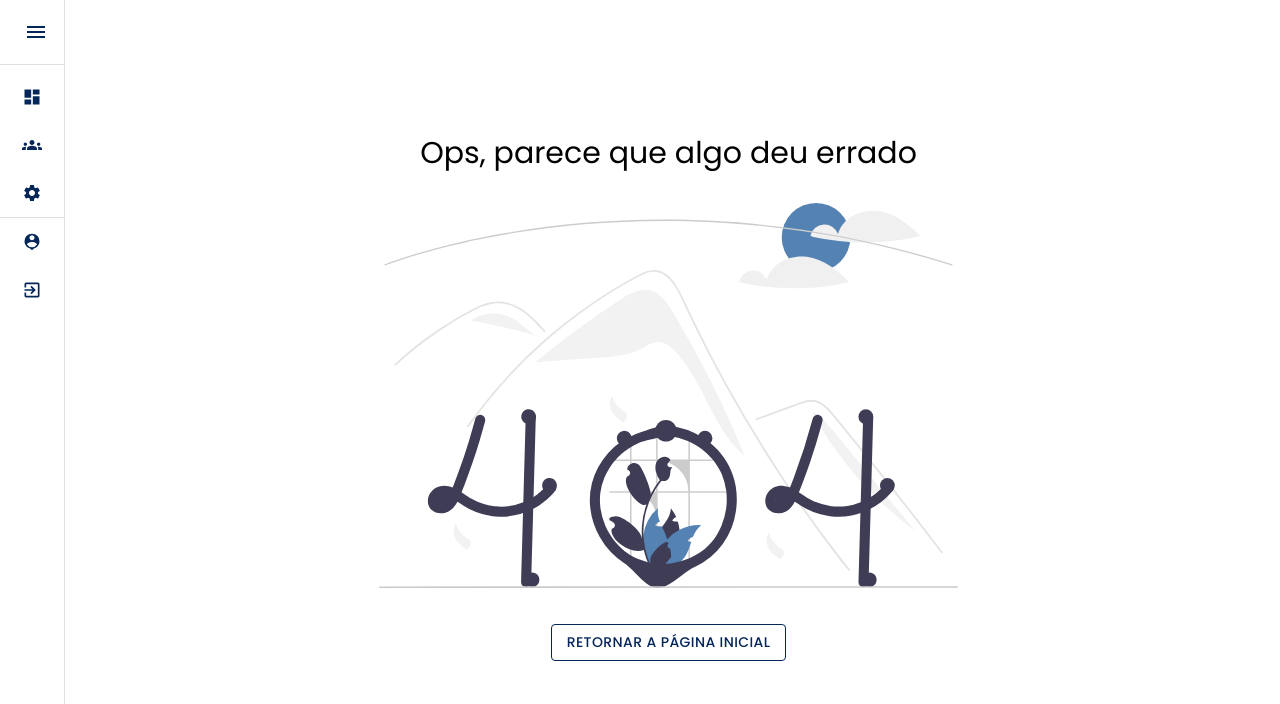
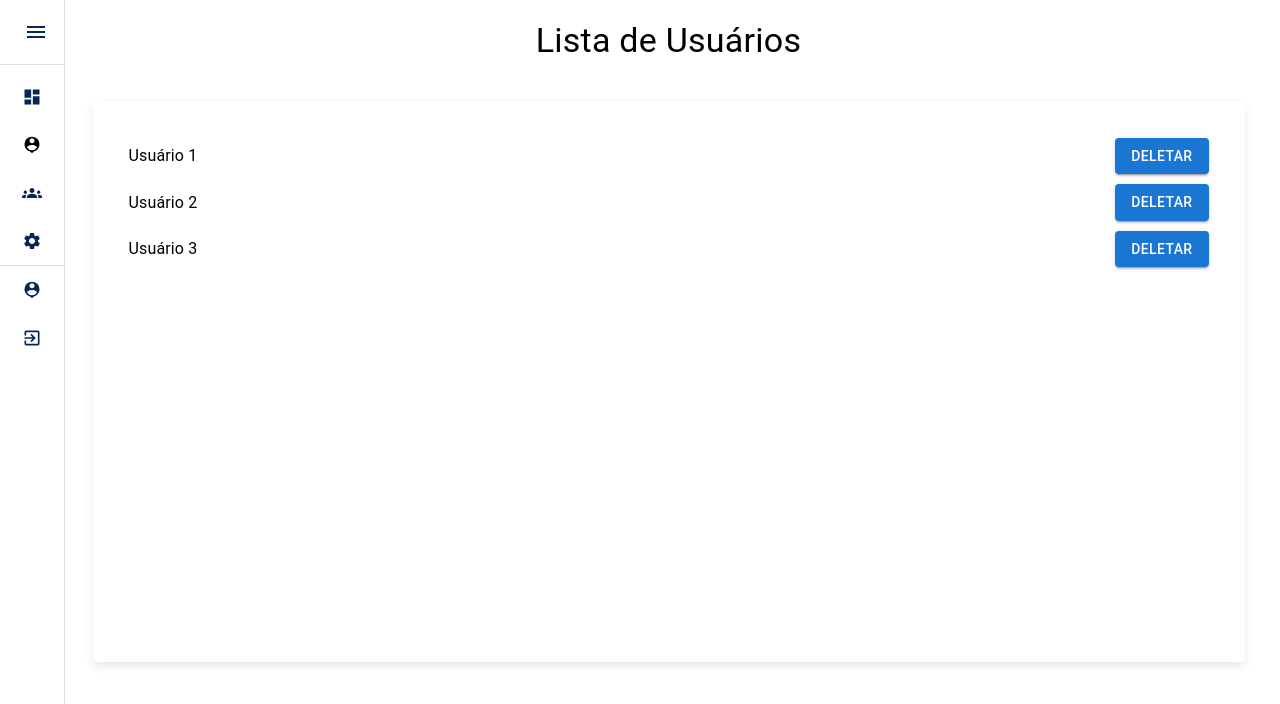
Before and after one commit to AngeloArtur/MaisPraFitness, a React (Vite) app: page /lista-usuarios in a window 1280 px wide. Shown: the top 704 px of the page. Built offline with nearby package versions, Linux system fonts and the light colour scheme.

Commit message:
fix: ajuste de roteamento no MainRoutes.jsx e remoção de import de SideBar no ListaUsuários.jsx e importação de icone no Sidebar.jsx.

```diff
--- a/src/Routes/MainRoutes.jsx
+++ b/src/Routes/MainRoutes.jsx
@@ -5,6 +5,7 @@ import Home from "../pages/Home/Home";
 import AlunoDashboard from "../pages/AlunoDashboard/AlunoDashboard";
 import Profile from "../pages/Profile/Profile";
 import PageError from "../pages/PageError/PageError";
+import ListaUsuarios from "../pages/ListaUsuarios/ListaUsuarios";
 import StudentList from "../pages/StudentList/StudentList";
 
 export default function MainRoutes() {
@@ -16,6 +17,7 @@ export default function MainRoutes() {
       <Route path="/forgot-password" element={<FortgotPassword />} />
       <Route path="/dashboard" element={<AlunoDashboard />} />
       <Route path="/profile" element={<Profile />} />
+      <Route path="/lista-usuarios" element={<ListaUsuarios />} />
       <Route path="/studentlist" element={<StudentList />}></Route>
     </Routes>
   );
--- a/src/components/Sidebar/Sidebar.jsx
+++ b/src/components/Sidebar/Sidebar.jsx
@@ -27,6 +27,12 @@ const NAVIGATION = [
     title: "Dashboard",
     icon: <MdDashboard className="text-secondary text-xl" />,
     route: "/dashboard",
+  },
+  {
+    segment: "lista-usuarios",
+    title: "Lista de Usuários",
+    icon: <MdPersonPin className="text-black text-xl" />,
+    route: "/lista-usuarios",
   },
   {
     segment: "studentlist",
--- a/src/pages/ListaUsuarios/ListaUsuarios.jsx
+++ b/src/pages/ListaUsuarios/ListaUsuarios.jsx
@@ -1,7 +1,5 @@
 import React, { useState } from "react";
 import { Button, Card, CardContent, Typography } from "@mui/material";
-import Sidebar from "../../components/Sidebar/Sidebar";
-
 
 const ListaUsuarios = () => {
   const [usuarios, setUsuarios] = useState([
@@ -16,20 +14,33 @@ const ListaUsuarios = () => {
   };
 
   return (
-    <div style={{ display: "flex"}}>
-      <Sidebar />
+    <div style={{ display: "flex" }}>
       <div style={{ flex: 1, padding: "20px", textAlign: "center" }}>
         <Typography variant="h4" gutterBottom>
           Lista de Usuários
         </Typography>
-        <Card style={{ width: "90vw", height: "70vh", margin: "5vh auto", padding: "20px", overflowY: "auto", color: "#000000", boxShadow: "0px 4px 10px rgba(0, 0, 0, 0.1)" }}>
-
+        <Card
+          style={{
+            width: "90vw",
+            height: "70vh",
+            margin: "5vh auto",
+            padding: "20px",
+            overflowY: "auto",
+            color: "#000000",
+            boxShadow: "0px 4px 10px rgba(0, 0, 0, 0.1)",
+          }}
+        >
           <CardContent>
             {usuarios.length > 0 ? (
               usuarios.map((usuario, index) => (
                 <div
                   key={index}
-                  style={{ display: "flex", justifyContent: "space-between", alignItems: "center", marginBottom: "10px" }}
+                  style={{
+                    display: "flex",
+                    justifyContent: "space-between",
+                    alignItems: "center",
+                    marginBottom: "10px",
+                  }}
                 >
                   <Typography>{usuario}</Typography>
                   <Button
@@ -42,7 +53,9 @@ const ListaUsuarios = () => {
                 </div>
               ))
             ) : (
-              <Typography color="textSecondary">Nenhum usuário cadastrado</Typography>
+              <Typography color="textSecondary">
+                Nenhum usuário cadastrado
+              </Typography>
             )}
           </CardContent>
         </Card>
```
